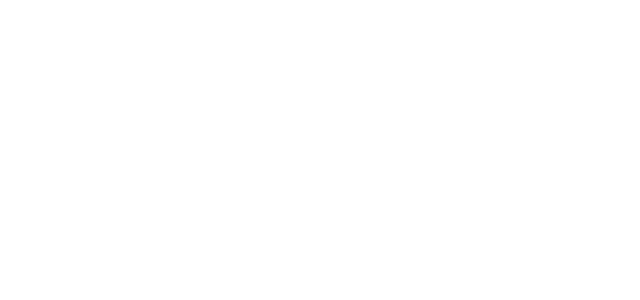
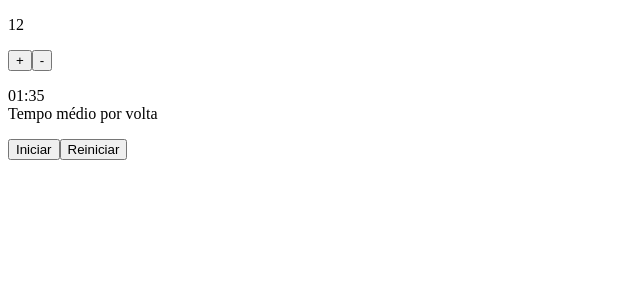
Before and after one commit to carolasilva/react-contador-voltas, a React (Create React App) app: page / in a window 1280 px wide. Shown: the top 300 px of the page, without its empty margins (0-640 px from the left). Built offline with nearby package versions, Linux system fonts and the light colour scheme.

Commit message:
Criados componentes da tela

```diff
--- a/src/App.js
+++ b/src/App.js
@@ -1,9 +1,33 @@
 import React from 'react';
+
+const MostraVoltas = (props) => {
+  return (
+    <p>
+      {props.voltas}<br />
+    </p>
+  );
+}
+
+const MostraTempo = (props) => {
+  return (
+    <p>
+      {props.tempo}<br />
+      Tempo médio por volta
+    </p>
+  );
+}
+
+const Button = (props) => <button>{props.text}</button>
 
 function App() {
   return (
-    <div className="App">
-
+    <div className='App'>
+      <MostraVoltas voltas='12' />
+      <Button text='+' />
+      <Button text='-' />
+      <MostraTempo tempo='01:35' />
+      <Button text='Iniciar' />
+      <Button text='Reiniciar' />
     </div>
   );
 }
```
